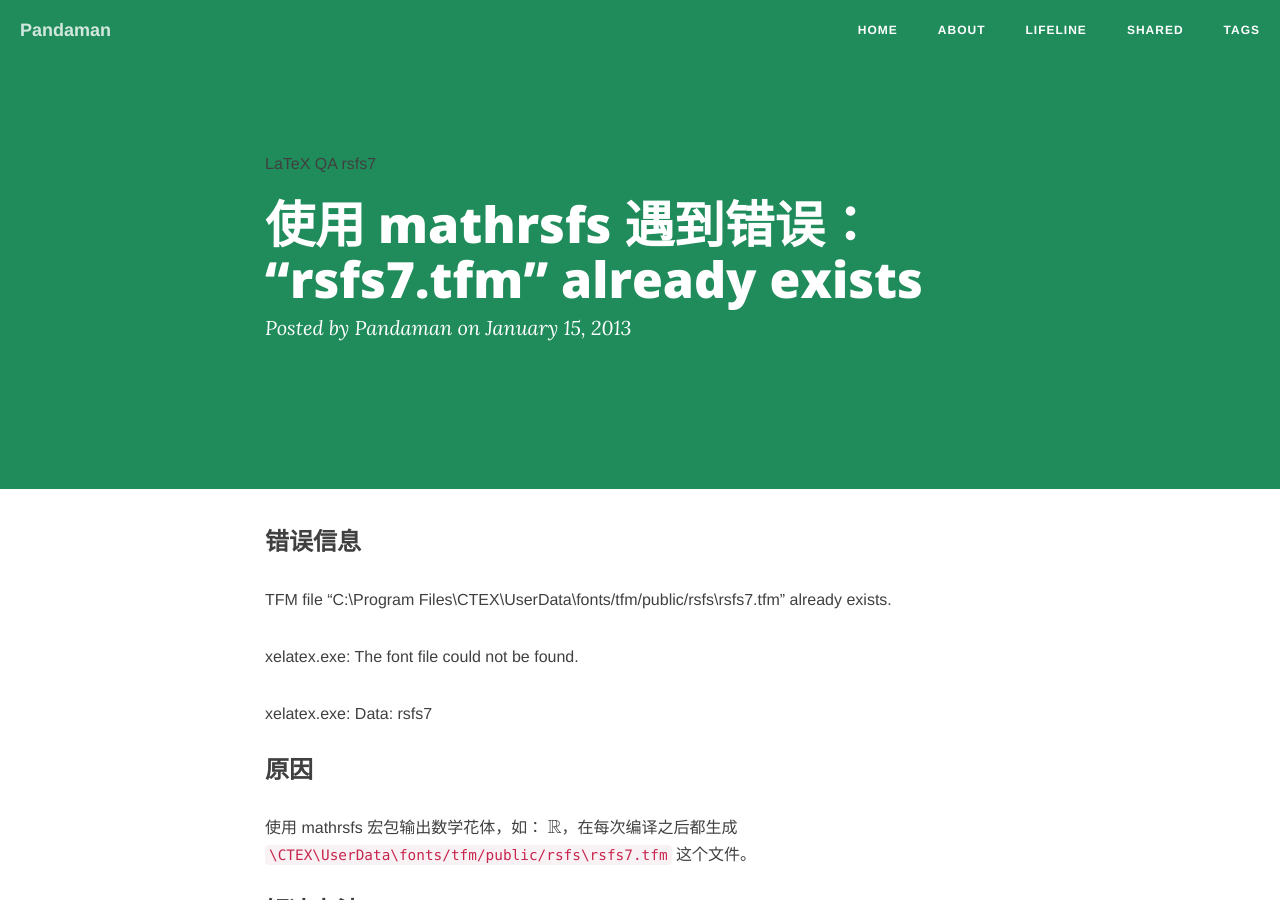
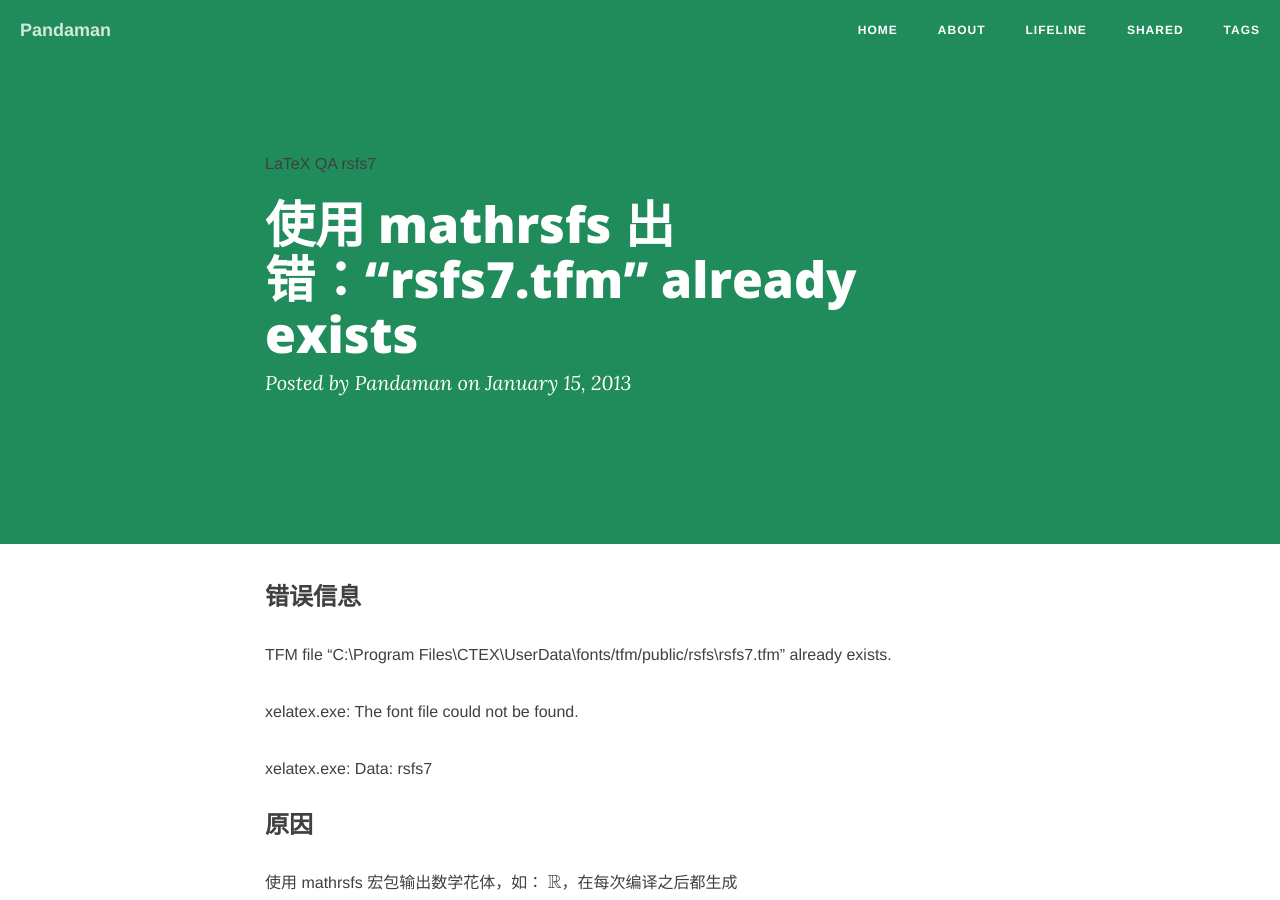
Before and after one commit to ceares/ceares.github.io, a Jekyll site: the page built from _posts/qa/2013-01-15-rsfs7.md, in a window 1280 px wide and 900 px high. Built offline with Jekyll 4.4.1, drawn with Linux system fonts in a browser that asks for light colours; nearby versions of some CDN libraries; formulas are drawn with MathJax 3; comment, search, counter and statistics services are not loaded.

Commit message:
Update 2013-01-15-rsfs7.md

```diff
--- a/_posts/qa/2013-01-15-rsfs7.md
+++ b/_posts/qa/2013-01-15-rsfs7.md
@@ -1,6 +1,6 @@
 ---
 layout: post
-title: 使用 mathrsfs 遇到错误： “rsfs7.tfm” already exists
+title: 使用 mathrsfs 出错：“rsfs7.tfm” already exists
 date: 2013-01-15
 categories: qa
 tags: [LaTeX,QA,rsfs7]
```
